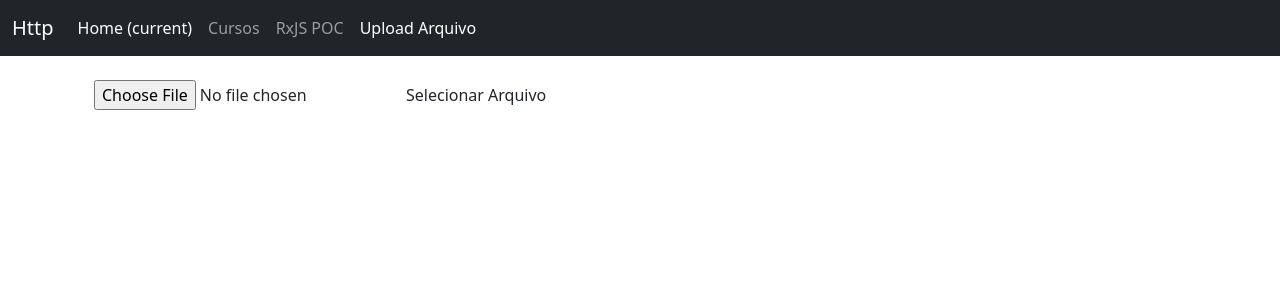
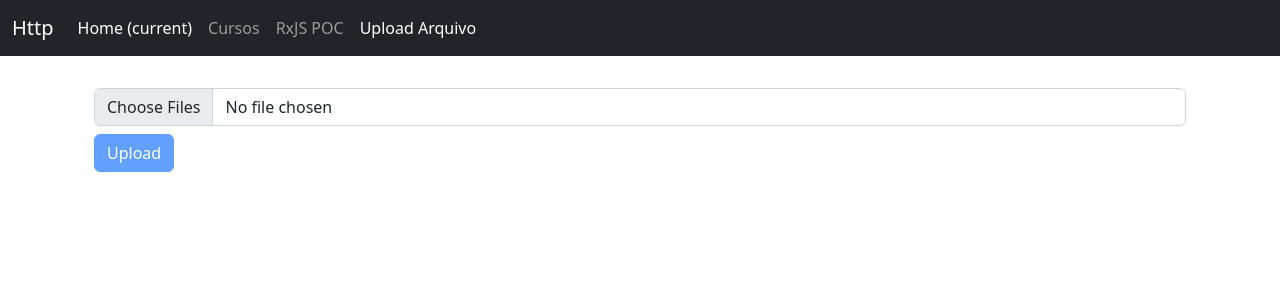
Before and after one commit to renatodev95/angular-training, an Angular app in the folder requests-http/: page /upload in a window 1280 px wide. Shown: the top 300 px of the page. Built offline with nearby package versions, Linux system fonts and the light colour scheme.

Commit message:
#137: Http Upload de Arquivo: Request com FormData

```diff
--- /dev/null
+++ b/requests-http/src/app/upload-file/upload-file.service.ts
@@ -0,0 +1,23 @@
+import { Injectable } from '@angular/core';
+import { HttpClient, HttpRequest } from '@angular/common/http';
+
+@Injectable({
+  providedIn: 'root'
+})
+export class UploadFileService {
+
+  constructor(private http: HttpClient) { }
+
+  upload(files: Set<File>, url: string) {
+
+    const formData = new FormData();
+    for (const file of files) {
+      formData.append('file', file, file.name);
+    }
+
+    // const request = new HttpRequest('POST', url, formData);
+    // return this.http.request(request);
+
+    return this.http.post(url, formData);
+  }
+}
--- a/requests-http/src/app/upload-file/upload-file/upload-file.component.html
+++ b/requests-http/src/app/upload-file/upload-file/upload-file.component.html
@@ -1,6 +1,9 @@
-<div class="container mt-4">
-  <div class="custom-file">
-    <input type="file" class="custom-file-input" id="customFile">
-    <label class="custom-file-label" for="customFile">Selecionar Arquivo</label>
+<div class="container mt-2">
+  <div>
+    <label for="customFileLabel" class="form-label"></label>
+    <input class="form-control" type="file" id="customFileLabel" (change)="onChange($event)" multiple>
   </div>
 </div>
+<div class="container mt-2">
+  <button type="submit" class="btn btn-primary" (click)="onUpload()" [disabled]="!files">Upload</button>
+</div>
--- a/requests-http/src/app/upload-file/upload-file/upload-file.component.ts
+++ b/requests-http/src/app/upload-file/upload-file/upload-file.component.ts
@@ -1,15 +1,44 @@
-import { Component, OnInit } from '@angular/core';
+import {Component, OnDestroy, OnInit} from '@angular/core';
+import {UploadFileService} from "../upload-file.service";
+import {Observable, Subscription} from "rxjs";
 
 @Component({
   selector: 'app-upload-file',
   templateUrl: './upload-file.component.html',
   styleUrls: ['./upload-file.component.scss']
 })
-export class UploadFileComponent implements OnInit {
+export class UploadFileComponent implements OnInit, OnDestroy {
 
-  constructor() { }
+  files: Set<File>;
+  inscricao: Subscription;
+
+  constructor(private uploadFileService: UploadFileService, private service: UploadFileService) { }
 
   ngOnInit(): void {
   }
 
+  onChange(event) {
+    console.log(event);
+    const selectedFiles: FileList = <FileList>event.srcElement.files;
+    const fileNames = [];
+    this.files = new Set();
+    for (let i = 0; i < selectedFiles.length; i++) {
+      fileNames.push(selectedFiles[i].name);
+      this.files.add(selectedFiles[i]);
+    }
+    document.getElementById('customFileLabel').innerHTML = fileNames.join(', ');
+  }
+
+  onUpload() {
+    if (this.files && this.files.size > 0) {
+      this.inscricao = this.service.upload(this.files, 'http://localhost:8000/upload')
+        .subscribe(response => console.log('Upload concluído'));
+    }
+  }
+
+  ngOnDestroy(): void {
+    if (this.inscricao) {
+      this.inscricao.unsubscribe();
+    }
+  }
 }
```
